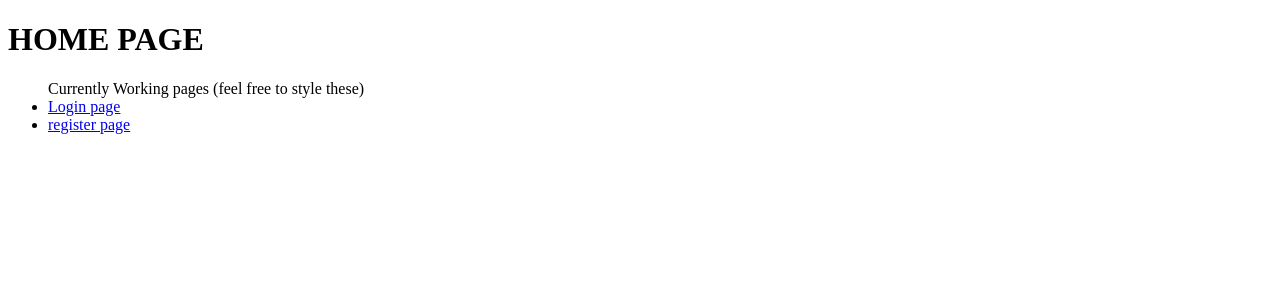
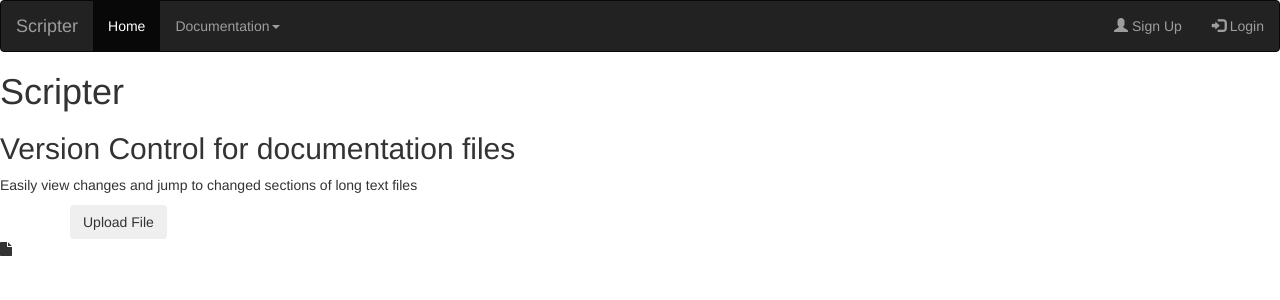
Before and after one commit to mcsnguyen/Scripter, a Django app: page / in a window 1280 px wide. Shown: the top 300 px of the page. Run offline with Django 3.2, Linux system fonts and the light colour scheme; some libraries are stand-ins or nearby versions.

Commit message:
Added NavBar Structure

```diff
--- a/Scripter/scripter_app/templates/scripter_app/index.html
+++ b/Scripter/scripter_app/templates/scripter_app/index.html
@@ -2,13 +2,40 @@
 <html lang="en">
 <head>
     <meta charset="UTF-8">
-    <title>title</title>
+    <link rel="stylesheet" href="https://maxcdn.bootstrapcdn.com/bootstrap/3.3.7/css/bootstrap.min.css">
+    <link rel="stylesheet" href="https://cdnjs.cloudflare.com/ajax/libs/font-awesome/4.7.0/css/font-awesome.min.css">
+
+    <title>Scripter</title>
 </head>
 <body>
-    <h1>HOME PAGE</h1>
-    <ul>Currently Working pages (feel free to style these)
-        <li><a href="{% url 'login' %}">Login page</a></li>
-        <li><a href="{% url 'register' %}">register page</a></li>
-    </ul>
+    <nav class="navbar navbar-inverse">
+        <div class="container-fluid">
+            <div class="navbar-header">
+                <a class="navbar-brand" href="#">Scripter</a>
+            </div>
+            <ul class="nav navbar-nav">
+                <li class="active"><a href="#">Home</a></li>
+                <li class="dropdown"><a class="dropdown-toggle" data-toggle="dropdown" href="#">Documentation<span class="caret"></span></a>
+                    <ul class="dropdown-menu">
+                        <li><a href="#">Tutorial</a></li>
+                        <li><a href="#">About Us</a></li>
+                    </ul>
+                </li>
+            </ul>
+            <ul class="nav navbar-nav navbar-right">
+                <li><a href="{% url 'register' %}"><span class="glyphicon glyphicon-user"></span> Sign Up</a></li>
+                <li><a href="{% url 'login' %}"><span class="glyphicon glyphicon-log-in"></span> Login</a></li>
+            </ul>
+        </div>
+    </nav>
+    <h1>Scripter</h1>
+    <h2>Version Control for documentation files</h2>
+    <p>Easily view changes and jump to changed sections of long text files</p>
+
+    <div class="container">
+        <button type="button" class="btn">Upload File</button>
+    </div>
+    <!--Temporary icon-->
+    <footer><i class="fa fa-file"></i></footer>
 </body>
 </html>
```
